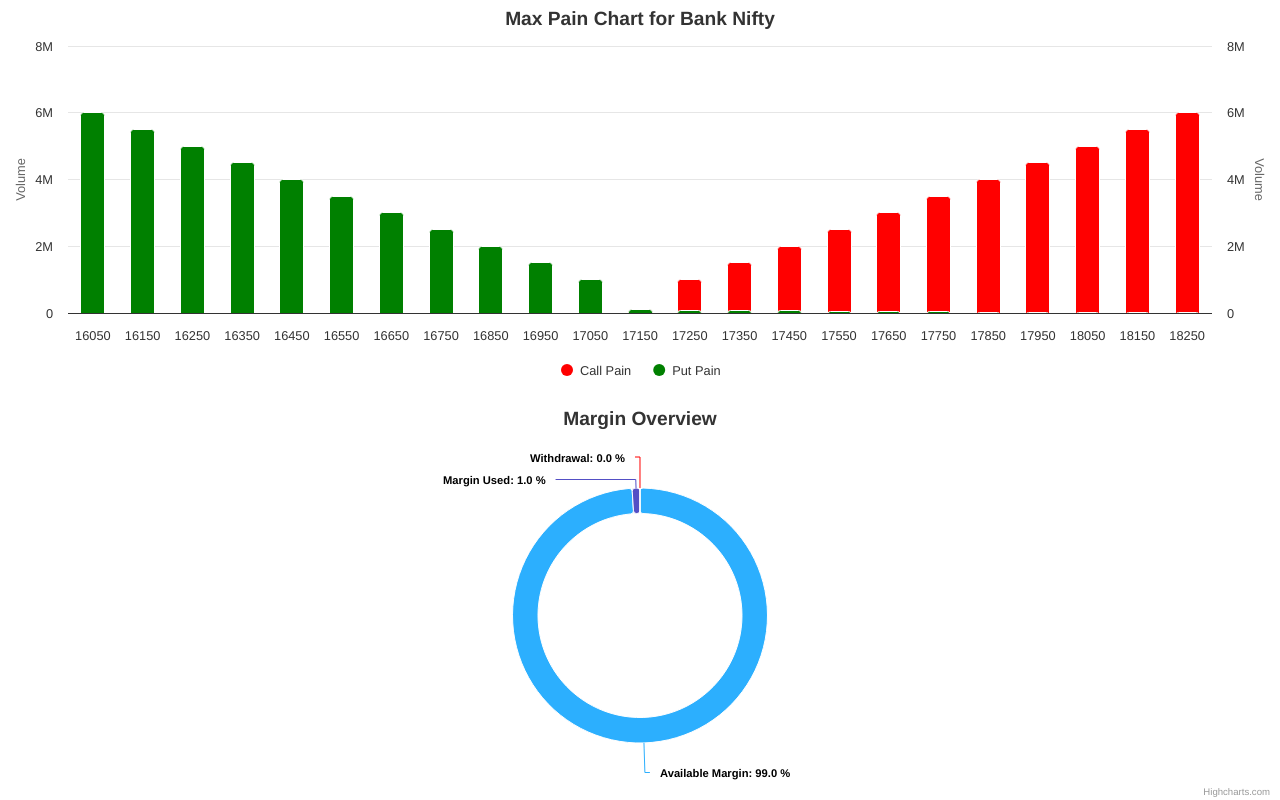
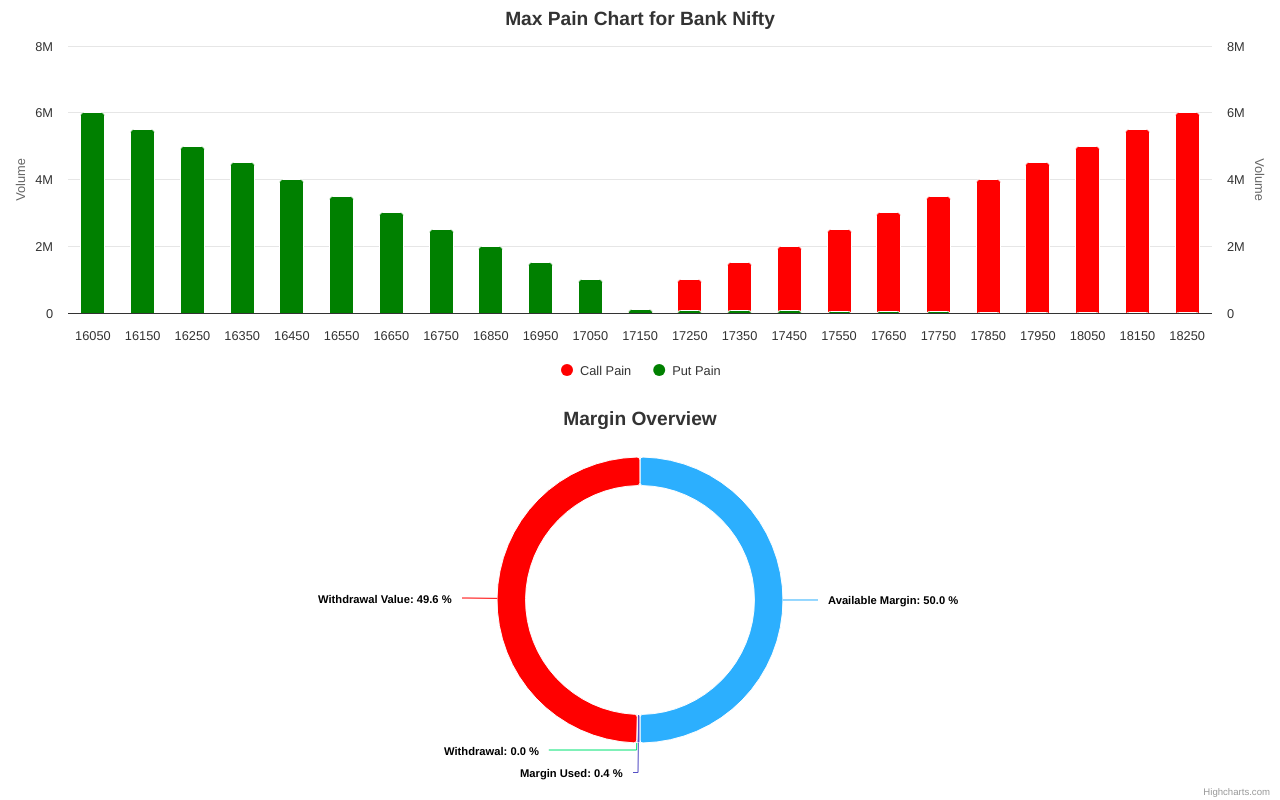
Before and after one commit to pankajVayuz/high-chart, a React (Create React App) app: page / in a window 1280 px wide. Shown: the part 852-1652 px from the top of the page. Built offline with nearby package versions, Linux system fonts and the light colour scheme.

Commit message:
for build

```diff
--- a/src/App.js
+++ b/src/App.js
@@ -22,7 +22,7 @@ function App() {
   <SolarEmploymentChart />
   <DonutChart
   availableMargin={11000000}
-  marginUsed={110000}
+  marginUsed={80000}
   withdrawal={10920000}
 />
   {/* <StockChartComponent/> */}
--- a/src/components/DonutChart.js
+++ b/src/components/DonutChart.js
@@ -34,7 +34,8 @@ const DonutChart = ({ availableMargin, marginUsed, withdrawal }) => {
         data: [
           { name: 'Available Margin', y: availableMargin },
           { name: 'Margin Used', y: marginUsed },
-          { name: 'Withdrawal', y: parseFloat(percentage), color: 'red' } // Set withdrawal percentage as data point and color it red
+          { name: 'Withdrawal', y: parseFloat(percentage) }, // Include withdrawal percentage as data point
+          { name: 'Withdrawal Value', y: withdrawal, color: 'red' } // Include withdrawal value as data point and color it red
         ]
       }]
     });
```
